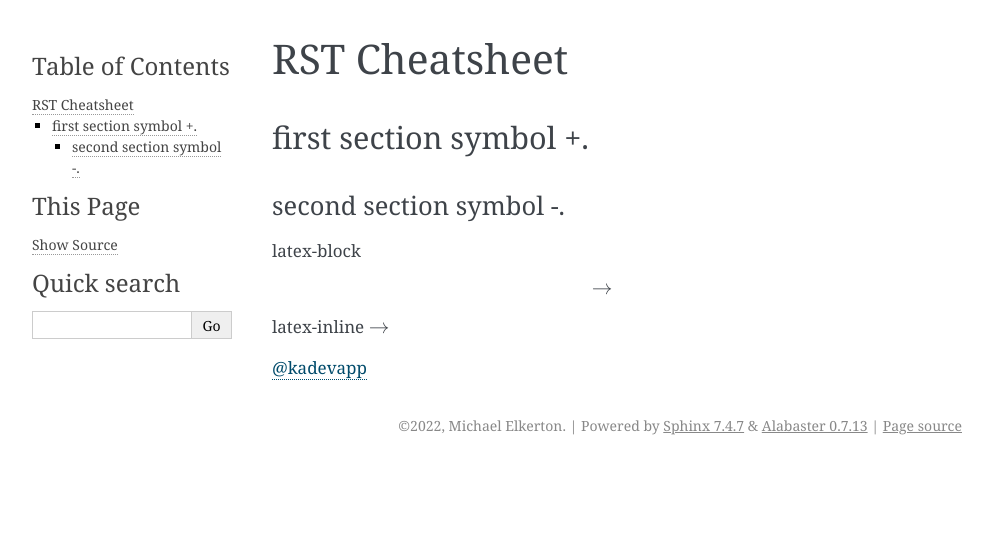
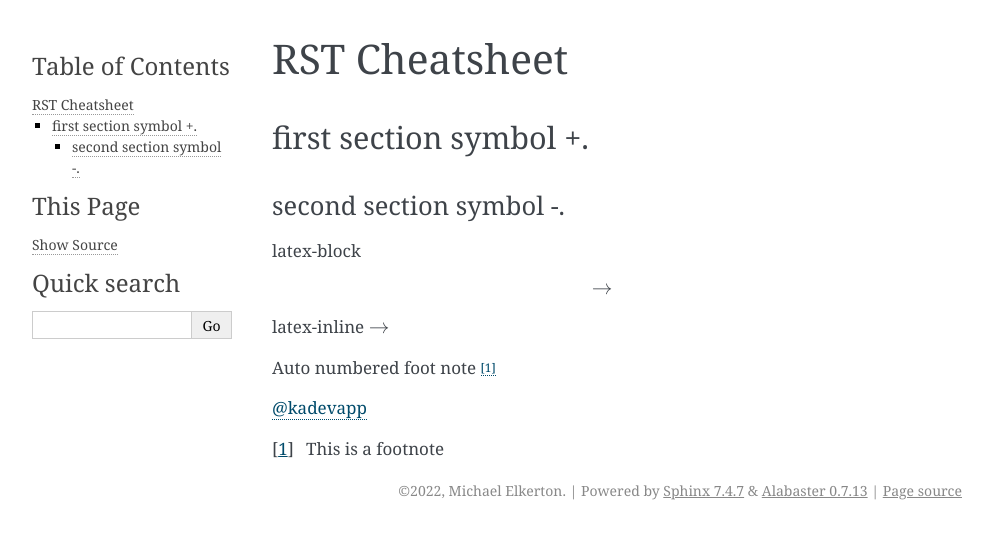
Before and after one commit to melkerton/adm-server, a Sphinx documentation site: the page built from docs/source/cheatsheet.rst, in a window 1280 px wide. Shown: the top 539 px of the page, without its empty margins (148-1141 px from the left). Built offline with Sphinx 7.4.7, drawn with Linux system fonts in a browser that asks for light colours.

Commit message:
start a new branch

```diff
--- a/docs/source/cheatsheet.rst
+++ b/docs/source/cheatsheet.rst
@@ -20,5 +20,9 @@ latex-block
 
 latex-inline :math:`\to`
 
+Auto numbered foot note [#note]_
+
 
 `@kadevapp <https://twitter.com/kadevapp>`_
+
+.. [#note] This is a footnote
```
Also changed, not shown: docs/source/development/v0.0.1/index.rst (line endings or trailing spaces), 1 other file.
